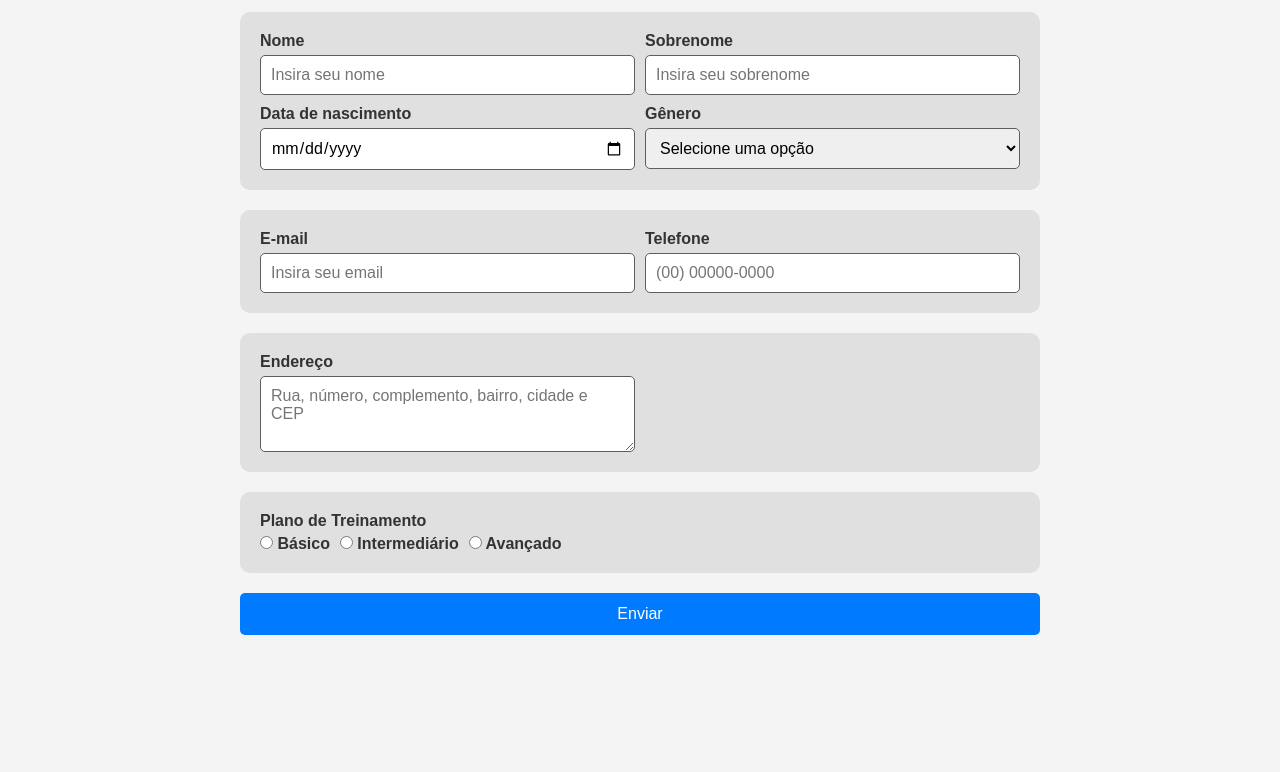
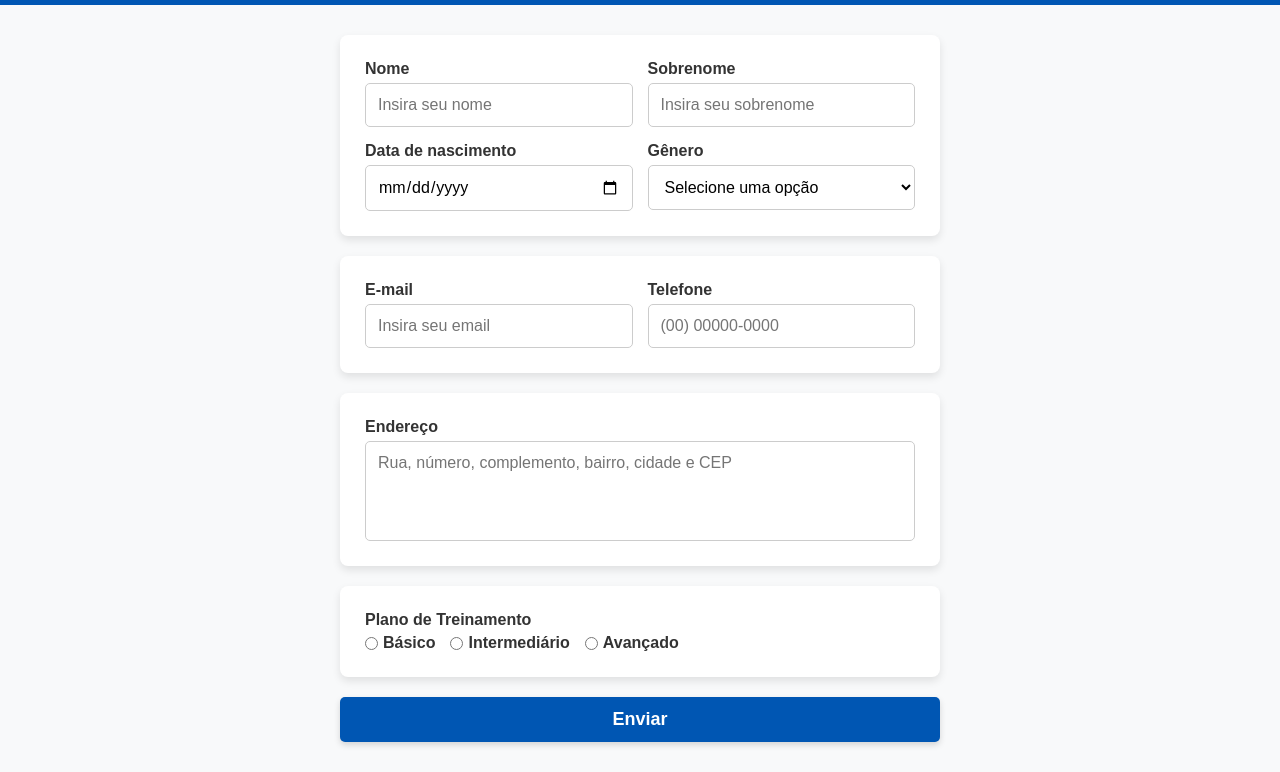
Before and after one commit to ThauanSilva03/form-academia, a plain HTML site: page index.html in a window 1280 px wide. Shown: the part 85-857 px from the top of the page. Before the commit the page ends 800 px from the top, so only its background shows below. Drawn offline with Linux system fonts and the light colour scheme.

Commit message:
feat: change design

```diff
--- a/index.html
+++ b/index.html
@@ -69,7 +69,7 @@
             />
           </div>
         </div>
-        <div class="container">
+        <div class="container2">
           <div class="form-group">
             <label for="endereco">Endereço</label>
             <textarea
@@ -81,7 +81,7 @@
             ></textarea>
           </div>
         </div>
-        <div class="container">
+        <div class="container2">
           <div class="form-group">
             <label>Plano de Treinamento</label>
             <div class="radio-group">
@@ -100,7 +100,7 @@
             </div>
           </div>
         </div>
-        <button type="submit">Enviar</button>
+        <button type="submit" class="btn-enviar">Enviar</button>
       </form>
     </main>
   </body>
--- a/styles.css
+++ b/styles.css
@@ -2,48 +2,61 @@
   padding: 0;
   margin: 0;
   box-sizing: border-box;
-  font-family: Arial, sans-serif;
+  font-family: "Arial", sans-serif;
 }
 
 body {
-  background-color: #f4f4f4;
+  background: #f8f9fa;
+  display: flex;
+  flex-direction: column;
+  align-items: center;
+  min-height: 100vh;
 }
 
 header {
   text-align: center;
   padding: 20px;
-  background-color: #333;
+  background-color: #0056b3;
   color: white;
+  font-size: 22px;
+  font-weight: bold;
+  width: 100%;
 }
 
 .main {
   display: flex;
   justify-content: center;
-  padding: 20px;
+  padding: 30px;
+  width: 100%;
 }
 
-form {
-  width: 100%;
-  max-width: 800px;
+.sect1 {
   display: flex;
   flex-direction: column;
   gap: 20px;
+  width: 100%;
+  max-width: 600px;
 }
 
-.container {
-  border-radius: 10px;
+.container,
+.end {
+  border-radius: 8px;
   display: grid;
-  grid-template-columns: 1fr 1fr;
-  gap: 10px;
-  background-color: rgb(224, 224, 224);
-  padding: 20px;
+  grid-template-columns: 1fr;
+  gap: 15px;
+  background-color: white;
+  padding: 25px;
   width: 100%;
+  box-shadow: 0px 4px 8px rgba(0, 0, 0, 0.1);
 }
 
-@media (max-width: 600px) {
-  .container {
-    grid-template-columns: 1fr;
-  }
+.container2 {
+  border-radius: 8px;
+  gap: 15px;
+  background-color: white;
+  padding: 25px;
+  width: 100%;
+  box-shadow: 0px 4px 8px rgba(0, 0, 0, 0.1);
 }
 
 .form-group {
@@ -52,7 +65,7 @@ form {
   gap: 5px;
 }
 
-label {
+.form-group label {
   font-weight: bold;
   color: #333;
 }
@@ -60,30 +73,66 @@ label {
 input,
 select,
 textarea {
-  padding: 10px;
+  padding: 12px;
   border-radius: 5px;
-  border: solid 1px rgb(94, 93, 93);
+  outline: none;
+  border: 1px solid #ccc;
   font-size: 16px;
-  outline: none;
+  background-color: #fff;
+  width: 100%; /* Faz com que os inputs ocupem toda a largura disponível */
 }
 
+textarea {
+  resize: none;
+  height: 100px; /* Ajustável conforme necessário */
+}
+
+/* Alinhar radio buttons lado a lado */
 .radio-group {
   display: flex;
-  gap: 10px;
+  gap: 15px;
+  flex-wrap: wrap;
+  align-items: center;
 }
 
-button {
-  width: 100%;
+.radio-group label {
+  display: flex;
+  align-items: center;
+  gap: 5px;
+  font-size: 16px;
+}
+
+/* Botão melhorado */
+.btn-enviar {
   padding: 12px;
   border: none;
+  background-color: #0056b3;
+  color: white;
+  font-size: 18px;
+  font-weight: bold;
   border-radius: 5px;
-  background-color: #007bff;
-  color: white;
-  font-size: 16px;
   cursor: pointer;
-  transition: 0.3s;
+  width: 100%;
+  text-align: center;
+  box-shadow: 0px 3px 6px rgba(0, 0, 0, 0.15);
 }
 
-button:hover {
+.btn-enviar:active {
+  background-color: #003d80;
+}
+
+footer {
+  text-align: center;
+  padding: 15px;
+  margin-top: 20px;
   background-color: #0056b3;
+  color: white;
+  width: 100%;
 }
+
+/* Responsividade */
+@media (min-width: 768px) {
+  .container {
+    grid-template-columns: 1fr 1fr;
+  }
+}
```
